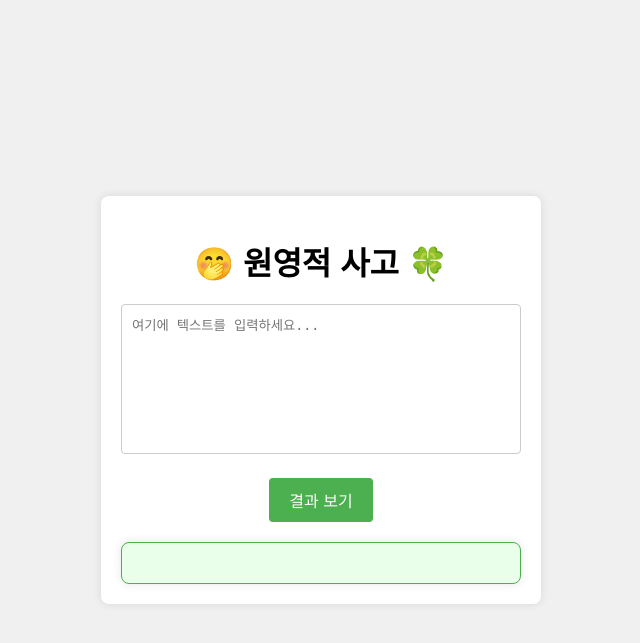
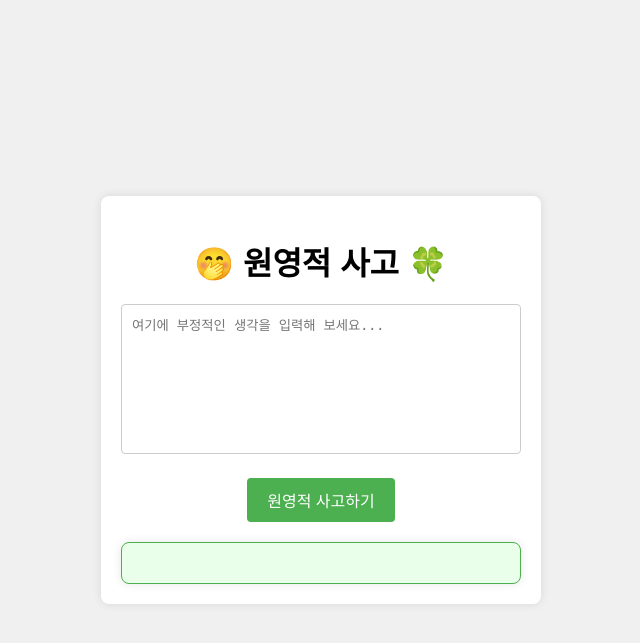
Before and after one commit to k2sebeom/wonyoung-thinking, a FastAPI app: page / in a window 1280 px wide. Shown: the top 643 px of the page, without its empty margins (319-959 px from the left). Run offline with FastAPI, Linux system fonts and the light colour scheme.

Commit message:
feat: Change texT

```diff
--- a/templates/index.html
+++ b/templates/index.html
@@ -65,9 +65,9 @@
     <body>
         <div class="container">
             <h1>🤭 원영적 사고 🍀</h1>
-            <textarea placeholder="여기에 텍스트를 입력하세요..."></textarea>
+            <textarea placeholder="여기에 부정적인 생각을 입력해 보세요..."></textarea>
             <br>
-            <button onclick="showResult()">결과 보기</button>
+            <button onclick="showResult()">원영적 사고하기</button>
             <div id="result" class="result"></div>
         </div>
 
```
